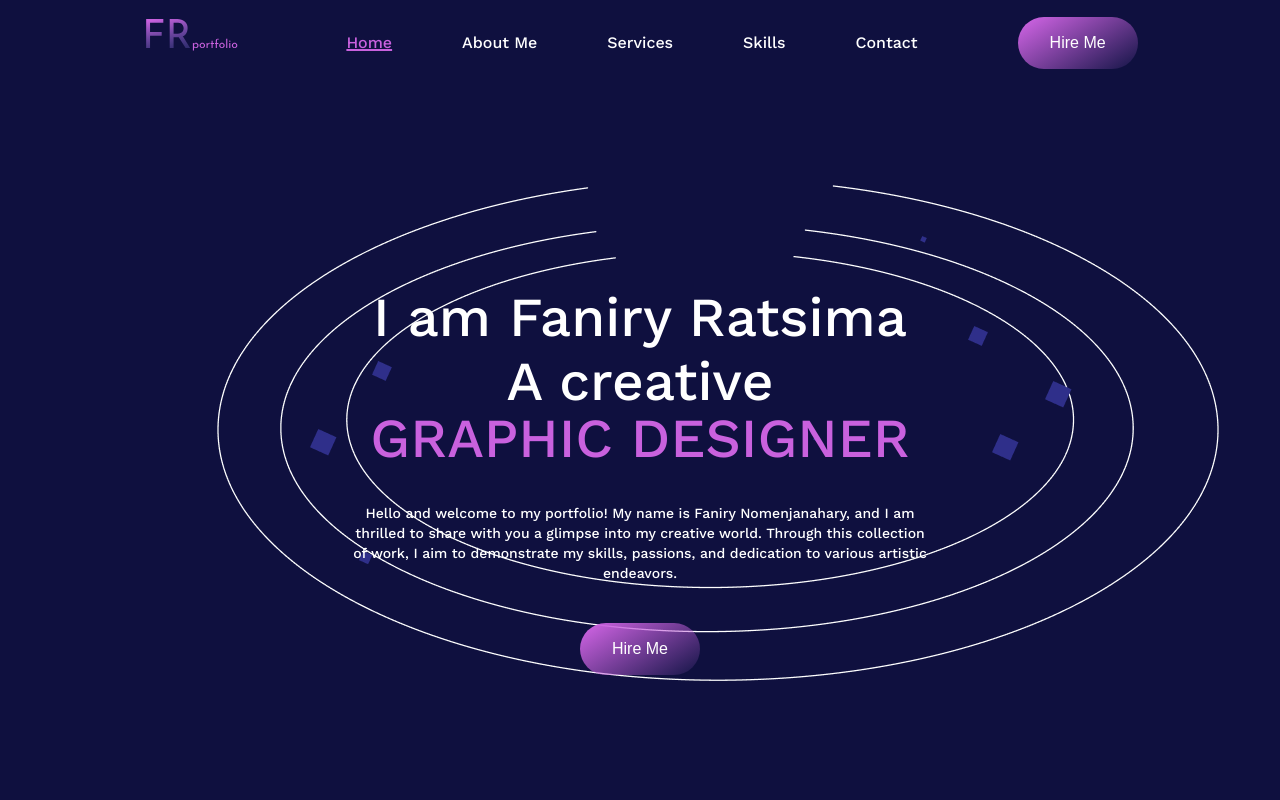
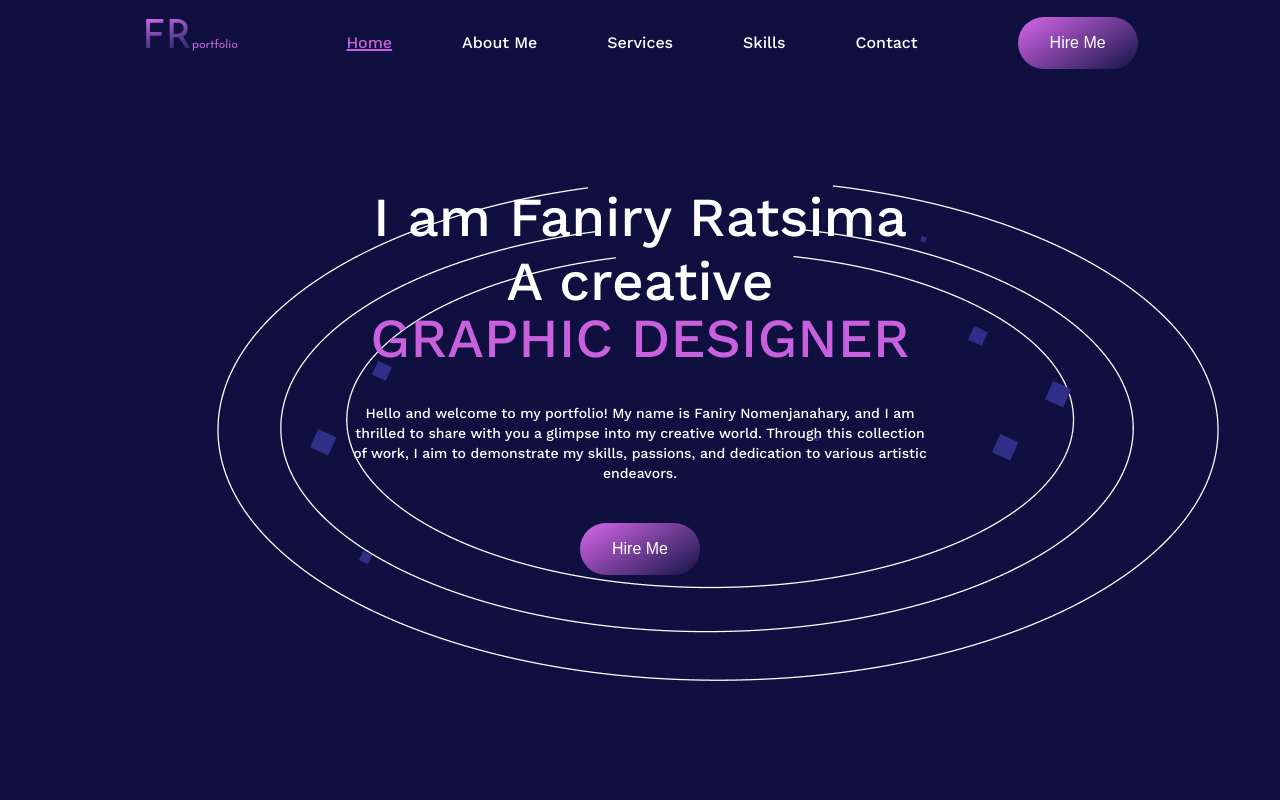
Before and after one commit to Faniry7/portfolio, a website built with Vite: page index.html in a window 1280 px wide. Shown: the top 800 px of the page. Built offline with nearby package versions, Linux system fonts and the light colour scheme.

Commit message:
add change

```diff
--- a/style.css
+++ b/style.css
@@ -82,7 +82,7 @@ button {
 
 .hero-text {
   position: relative;
-  top: 100px;
+
 }
 
 .title {
```
